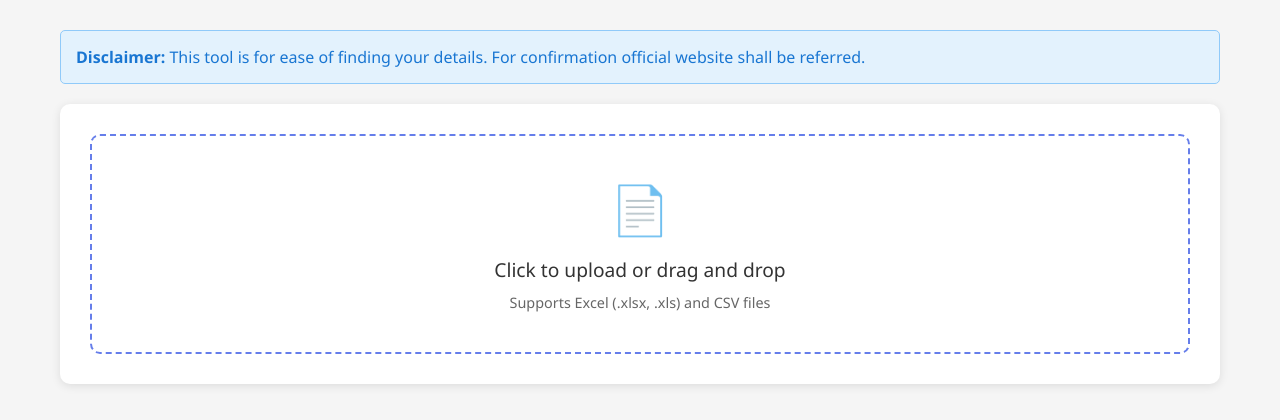
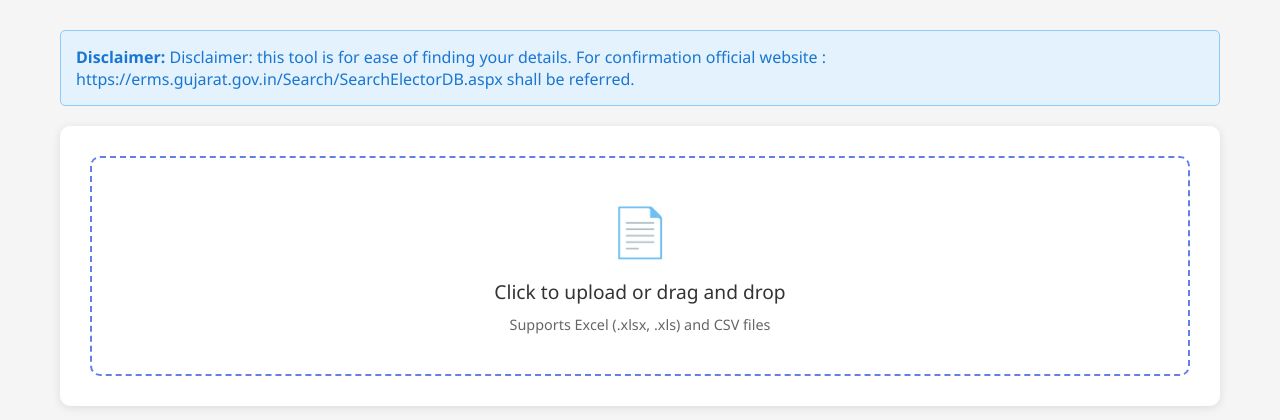
Before and after one commit to faiz-123/excel-search-app, a Flask app: page / in a window 1280 px wide. Shown: the part 237-657 px from the top of the page. Run offline with Flask 3, Linux system fonts and the light colour scheme.

Commit message:
Update disclaimer with official website URL
- Added official Gujarat ERMS website link to disclaimer
- Enhanced disclaimer text for better user guidance

```diff
--- a/templates/index.html
+++ b/templates/index.html
@@ -396,7 +396,7 @@
         {% endif %}
 
         <div class="alert alert-info">
-            <strong>Disclaimer:</strong> This tool is for ease of finding your details. For confirmation official website shall be referred.
+            <strong>Disclaimer:</strong> Disclaimer: this tool is for ease of finding your details. For confirmation official website : https://erms.gujarat.gov.in/Search/SearchElectorDB.aspx shall be referred.
         </div>
 
         <div id="searchSection" class="search-section" {% if file_info %}style="display: block;"{% endif %}>
```
